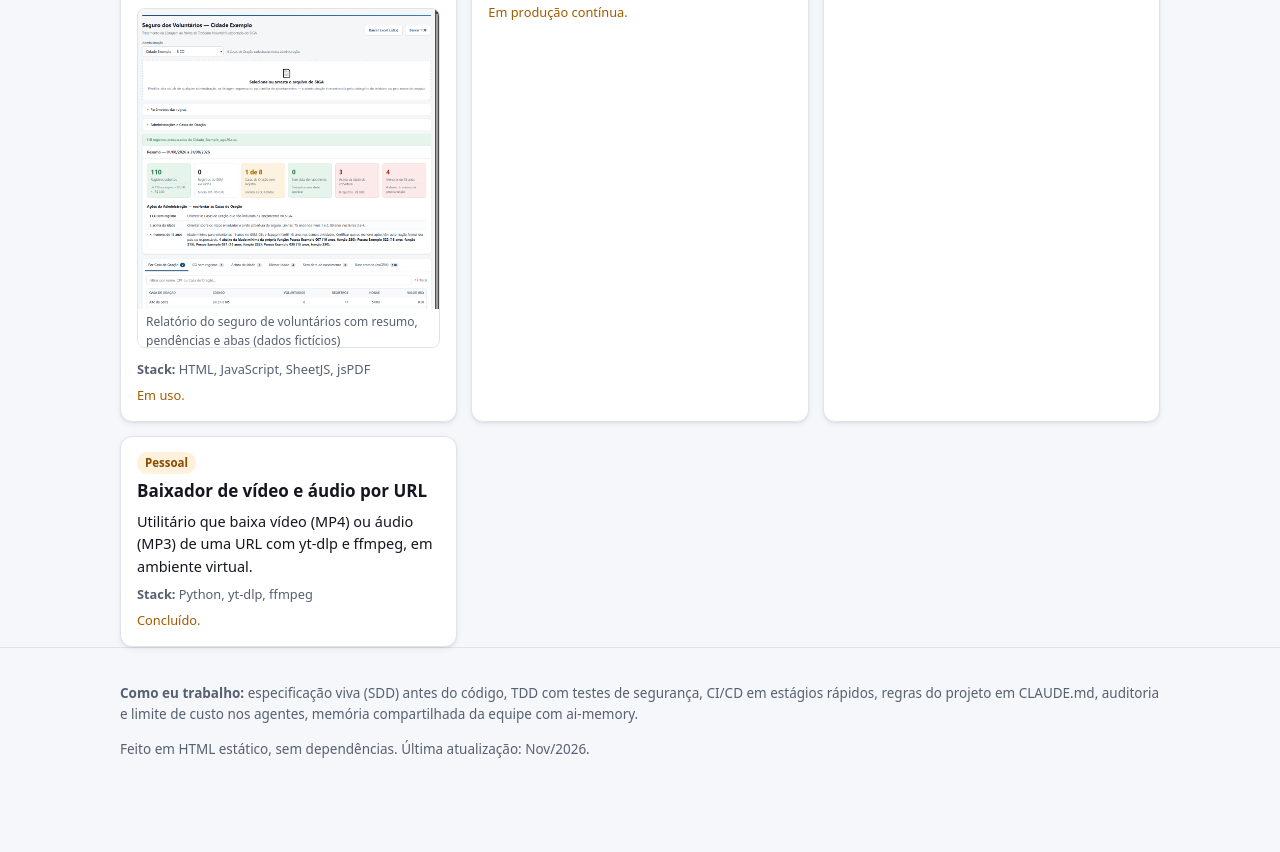
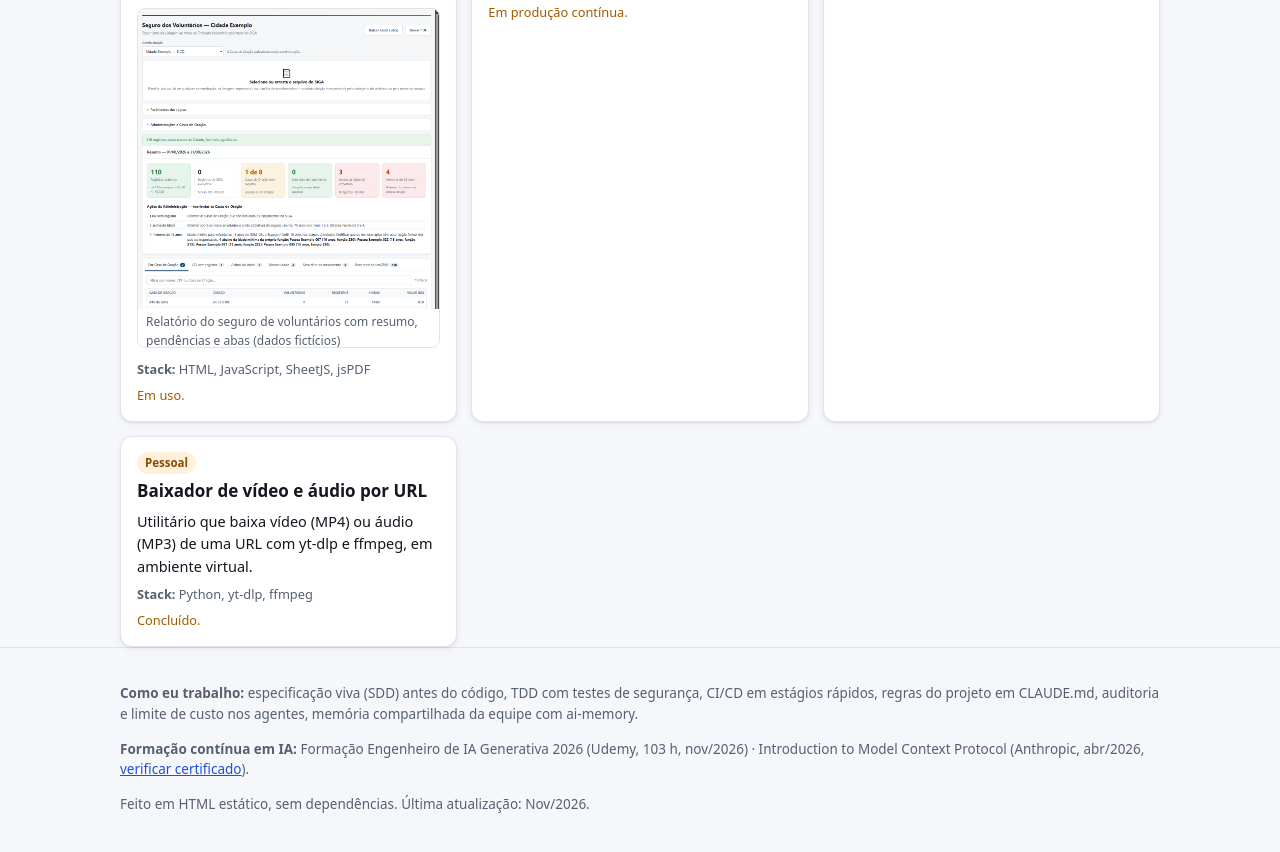
Before and after one commit to DanielViviani/portfolio, a plain HTML site: page index.html in a window 1280 px wide. Shown: the part 8049-8901 px from the top of the page. Before the commit the page ends 8862 px from the top, so only its background shows below. Drawn offline with Linux system fonts and the light colour scheme.

Commit message:
Certificações de IA no portfólio
Co-Authored-By: Claude Sonnet 5.5 <noreply@anthropic.com>

```diff
--- a/index.html
+++ b/index.html
@@ -113,6 +113,7 @@
 <footer>
   <div class="wrap">
     <p><b>Como eu trabalho:</b> especificação viva (SDD) antes do código, TDD com testes de segurança, CI/CD em estágios rápidos, regras do projeto em CLAUDE.md, auditoria e limite de custo nos agentes, memória compartilhada da equipe com ai-memory.</p>
+    <p><b>Formação contínua em IA:</b> Formação Engenheiro de IA Generativa 2026 (Udemy, 103 h, nov/2026) · Introduction to Model Context Protocol (Anthropic, abr/2026, <a href="https://verify.skilljar.com/c/yu9qjf6bfv55" target="_blank" rel="noopener">verificar certificado</a>).</p>
     <p>Feito em HTML estático, sem dependências. Última atualização: Nov/2026.</p>
   </div>
 </footer>
```
Also changed, not shown: 1 other file.
